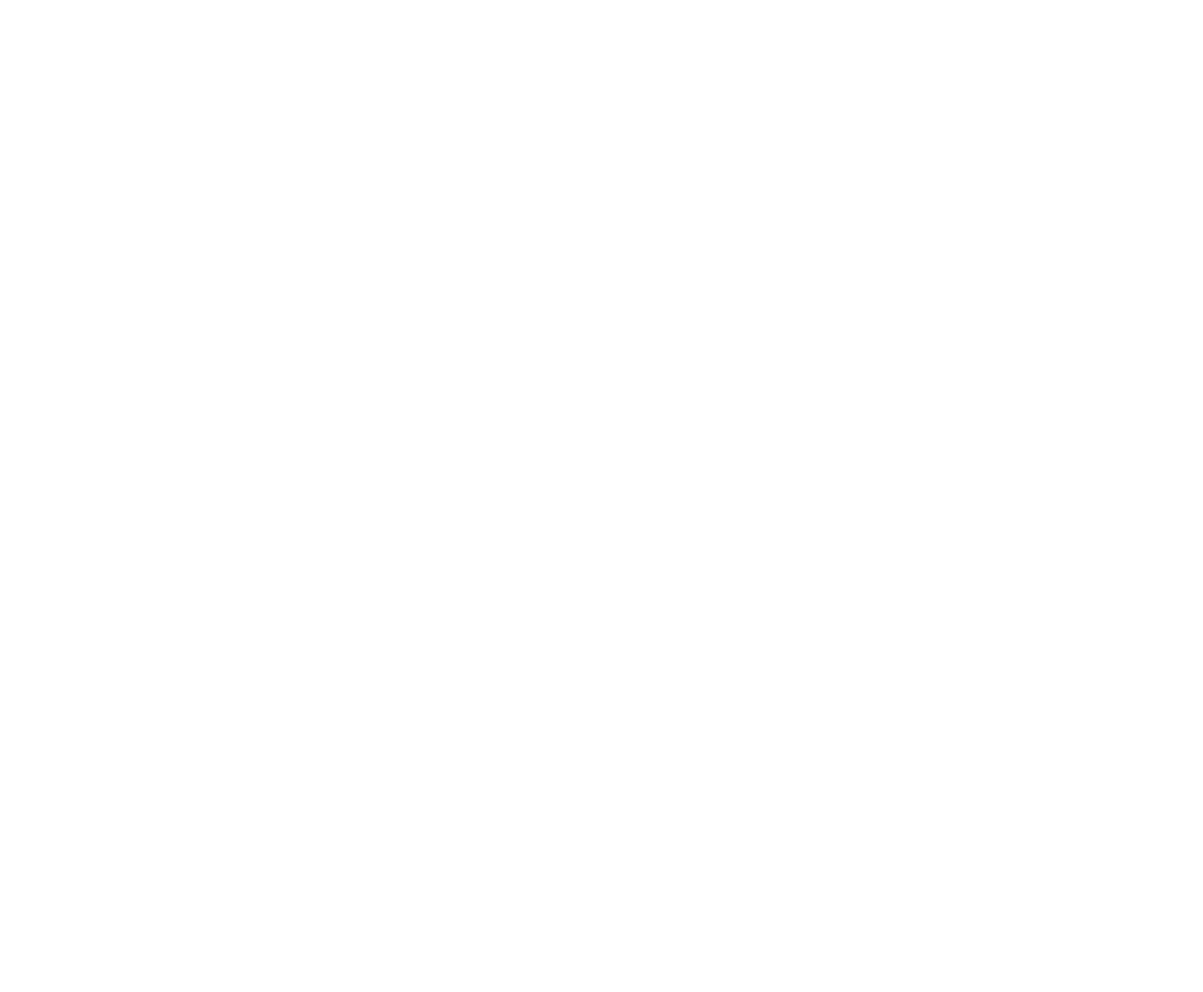
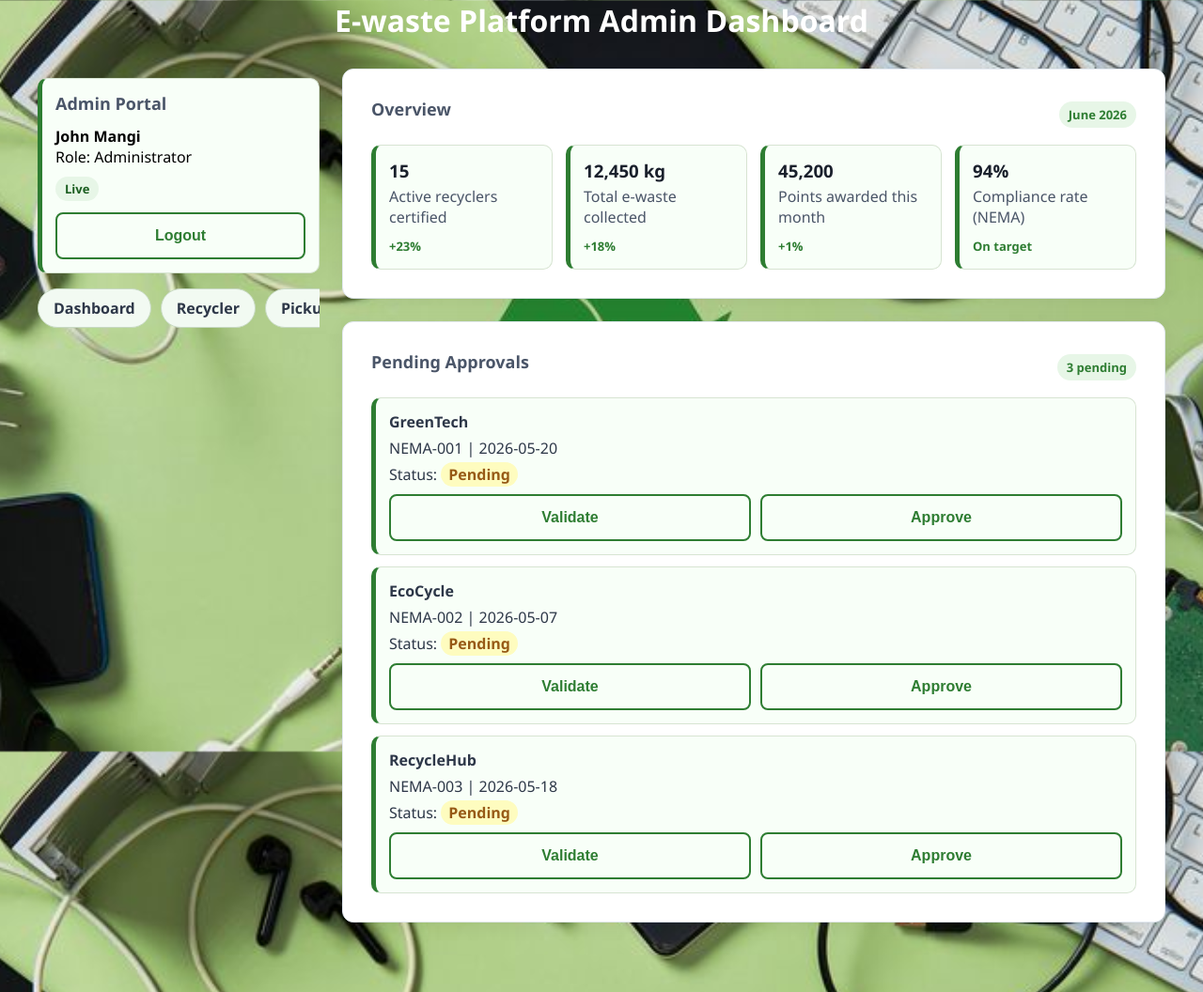
Before and after one commit to shukuverity/E-Waste-Project, a plain HTML site: page Code development/HTML'S/admin.html in a window 1280 px wide. Shown: the whole page at 94% size. Before the commit the page ends 800 px from the top, so only its background shows below. Drawn offline with Linux system fonts and the light colour scheme.

Commit message:
Admin dashboard

```diff
--- a/Code development/CSS/style.css
+++ b/Code development/CSS/style.css
@@ -49,7 +49,7 @@ body {
     min-height: 100vh; /* Takes up full browser window height */
 
     /* Image setup */
-    background-image: url('reuse.jpg');
+    background-image: url('../images/reuse.jpg');
     background-repeat: no-repeat;
     background-size: cover;
     background-position: center bottom; /* Pins the earth vector elements to the bottom edge */
@@ -162,7 +162,7 @@ body {
     min-height: 100vh; /* Takes up full browser window height */
 
     /* Image setup
-    background-image: url('reuse.jpg');
+    background-image: url('../images/reuse.jpg');
     background-repeat: no-repeat;
     background-size: cover;
     background-position: center bottom; /* Pins the earth vector elements to the bottom edge */
@@ -185,7 +185,7 @@ body {
 /* Container Box Configuration */
 
 body {
-    background-image: url('reuse.jpg');
+    background-image: url('../images/reuse.jpg');
     background-repeat: no-repeat;
     background-size: cover;
     background-position: center bottom; /* Pins the earth vector elements to the bottom edge */
@@ -304,3 +304,161 @@ body {
   margin-bottom: 15px; /* Puts vertical spacing between the rows */
   gap: 55px; /* Vertical spacing between each row */
 }
+
+/* Admin dashboard page styling */
+.admin-page .dashboard-container {
+    width: min(1200px, 94%);
+    margin: 30px auto 50px;
+    display: grid;
+    grid-template-columns: 300px 1fr;
+    gap: 24px;
+    align-items: start;
+}
+
+.admin-page .admin-sidebar {
+    margin: 0;
+    position: sticky;
+    top: 24px;
+}
+
+.admin-page .admin-info-box,
+.admin-page .approval-card,
+.admin-page .stat-card {
+    border: 1px solid #d7e4d2;
+    border-left: 5px solid #2e7d32;
+    border-radius: 10px;
+    background-color: #f8fff8;
+    padding: 14px;
+}
+
+.admin-page .admin-info-box {
+    margin: 10px 0 16px;
+}
+
+.admin-page .admin-info-box .panel-header {
+    margin-bottom: 12px;
+}
+
+.admin-page .admin-info-box .submit-btn {
+    margin-top: 12px;
+}
+
+.admin-page .live-status {
+    display: inline-block;
+    margin-top: 10px;
+    padding: 4px 10px;
+    border-radius: 999px;
+    background-color: #e7f6e7;
+    color: #1b5e20;
+    font-size: 13px;
+    font-weight: 700;
+}
+
+.admin-page .admin-nav-links {
+    display: flex;
+    flex-wrap: nowrap;
+    gap: 10px;
+    margin-bottom: 16px;
+    overflow-x: auto;
+    padding-bottom: 4px;
+}
+
+.admin-page .admin-nav-links a {
+    text-decoration: none;
+    color: #2d3748;
+    font-weight: 600;
+    white-space: nowrap;
+    padding: 9px 16px;
+    border-radius: 999px;
+    border: 1px solid #c7d9c2;
+    background-color: #f2faf2;
+    transition: background-color 0.2s ease, color 0.2s ease;
+}
+
+.admin-page .admin-nav-links a:hover {
+    background-color: #2e7d32;
+    color: #ffffff;
+}
+
+.admin-page .admin-main .dashboard-content {
+    max-width: 100%;
+    margin: 0 0 24px;
+}
+
+.admin-page .admin-panel-header {
+    display: flex;
+    justify-content: space-between;
+    align-items: center;
+    margin-bottom: 14px;
+}
+
+.admin-page .admin-panel-header span {
+    font-size: 13px;
+    font-weight: 700;
+    color: #2e7d32;
+    background-color: #e7f6e7;
+    padding: 5px 10px;
+    border-radius: 999px;
+}
+
+.admin-page .stats-grid {
+    display: grid;
+    grid-template-columns: repeat(4, minmax(140px, 1fr));
+    gap: 14px;
+}
+
+.admin-page .stat-card h3 {
+    color: #1a202c;
+    margin-bottom: 4px;
+}
+
+.admin-page .stat-card p {
+    color: #4a5568;
+    margin-bottom: 8px;
+}
+
+.admin-page .trend {
+    display: inline-block;
+    font-size: 13px;
+    font-weight: 700;
+    color: #2e7d32;
+}
+
+.admin-page .approval-list {
+    display: grid;
+    gap: 12px;
+}
+
+.admin-page .approval-card p {
+    margin-bottom: 6px;
+    color: #2d3748;
+}
+
+.admin-page .pending {
+    color: #975a16;
+    font-weight: 700;
+    background-color: #fefcbf;
+    padding: 2px 8px;
+    border-radius: 999px;
+}
+
+.admin-page .btn-group {
+    display: grid;
+    grid-template-columns: 1fr 1fr;
+    gap: 10px;
+    margin-top: 10px;
+}
+
+@media (max-width: 900px) {
+    .admin-page .dashboard-container {
+        grid-template-columns: 1fr;
+    }
+
+    .admin-page .admin-sidebar {
+        position: static;
+    }
+
+    .admin-page .stats-grid {
+        grid-template-columns: repeat(2, minmax(160px, 1fr));
+    }
+}
--- a/Code development/HTML'S/admin.html
+++ b/Code development/HTML'S/admin.html
@@ -0,0 +1,110 @@
+<!DOCTYPE html>
+<html lang="en">
+<head>
+    <meta charset="UTF-8">
+    <meta name="viewport" content="width=device-width, initial-scale=1.0">
+    <title>Admin Dashboard</title>
+    <link rel="stylesheet" href="../CSS/style.css">
+</head>
+<body class="admin-page">
+    <header class="dashboard-header">
+        <h1 style="text-align: center; color: #ffffff;">E-waste Platform Admin Dashboard</h1>
+    </header>
+
+    <main class="dashboard-container">
+        <aside class="admin-sidebar">
+            <div class="admin-info-box">
+                <div class="panel-header">
+                    <h2>Admin Portal</h2>
+                </div>
+                <p><strong>John Mangi</strong></p>
+                <p>Role: Administrator</p>
+                <span class="live-status">Live</span>
+                <button class="submit-btn">Logout</button>
+            </div>
+
+            <nav class="admin-nav-links" aria-label="Admin navigation">
+                <a href="dashboard.html">Dashboard</a>
+                <a href="recycler_dashbboard.html">Recycler</a>
+                <a href="schedule_pickup.html">Pickups</a>
+                <a href="signup.html">Users</a>
+                <a href="admin.html">Reports</a>
+            </nav>
+        </aside>
+
+        <section class="admin-main">
+            <div class="dashboard-content">
+                <div class="panel-header admin-panel-header">
+                    <h2>Overview</h2>
+                    <span>June 2026</span>
+                </div>
+
+                <div class="stats-grid">
+                    <article class="stat-card">
+                        <h3>15</h3>
+                        <p>Active recyclers certified</p>
+                        <span class="trend">+23%</span>
+                    </article>
+
+                    <article class="stat-card">
+                        <h3>12,450 kg</h3>
+                        <p>Total e-waste collected</p>
+                        <span class="trend">+18%</span>
+                    </article>
+
+                    <article class="stat-card">
+                        <h3>45,200</h3>
+                        <p>Points awarded this month</p>
+                        <span class="trend">+1%</span>
+                    </article>
+
+                    <article class="stat-card">
+                        <h3>94%</h3>
+                        <p>Compliance rate (NEMA)</p>
+                        <span class="trend">On target</span>
+                    </article>
+                </div>
+            </div>
+
+            <div class="dashboard-content">
+                <div class="panel-header admin-panel-header">
+                    <h2>Pending Approvals</h2>
+                    <span>3 pending</span>
+                </div>
+
+                <div class="approval-list">
+                    <article class="approval-card">
+                        <p><strong>GreenTech</strong></p>
+                        <p>NEMA-001 | 2026-05-20</p>
+                        <p>Status: <span class="pending">Pending</span></p>
+                        <div class="btn-group">
+                            <button class="submit-btn">Validate</button>
+                            <button class="submit-btn">Approve</button>
+                        </div>
+                    </article>
+
+                    <article class="approval-card">
+                        <p><strong>EcoCycle</strong></p>
+                        <p>NEMA-002 | 2026-05-07</p>
+                        <p>Status: <span class="pending">Pending</span></p>
+                        <div class="btn-group">
+                            <button class="submit-btn">Validate</button>
+                            <button class="submit-btn">Approve</button>
+                        </div>
+                    </article>
+
+                    <article class="approval-card">
+                        <p><strong>RecycleHub</strong></p>
+                        <p>NEMA-003 | 2026-05-18</p>
+                        <p>Status: <span class="pending">Pending</span></p>
+                        <div class="btn-group">
+                            <button class="submit-btn">Validate</button>
+                            <button class="submit-btn">Approve</button>
+                        </div>
+                    </article>
+                </div>
+            </div>
+        </section>
+    </main>
+</body>
+</html>
```
Also changed, not shown: Code development/HTML'S/dashboard.html (+2 -2 lines), Code development/images/reuse.jpg (renamed from Code development/HTML'S/reuse.jpg).
